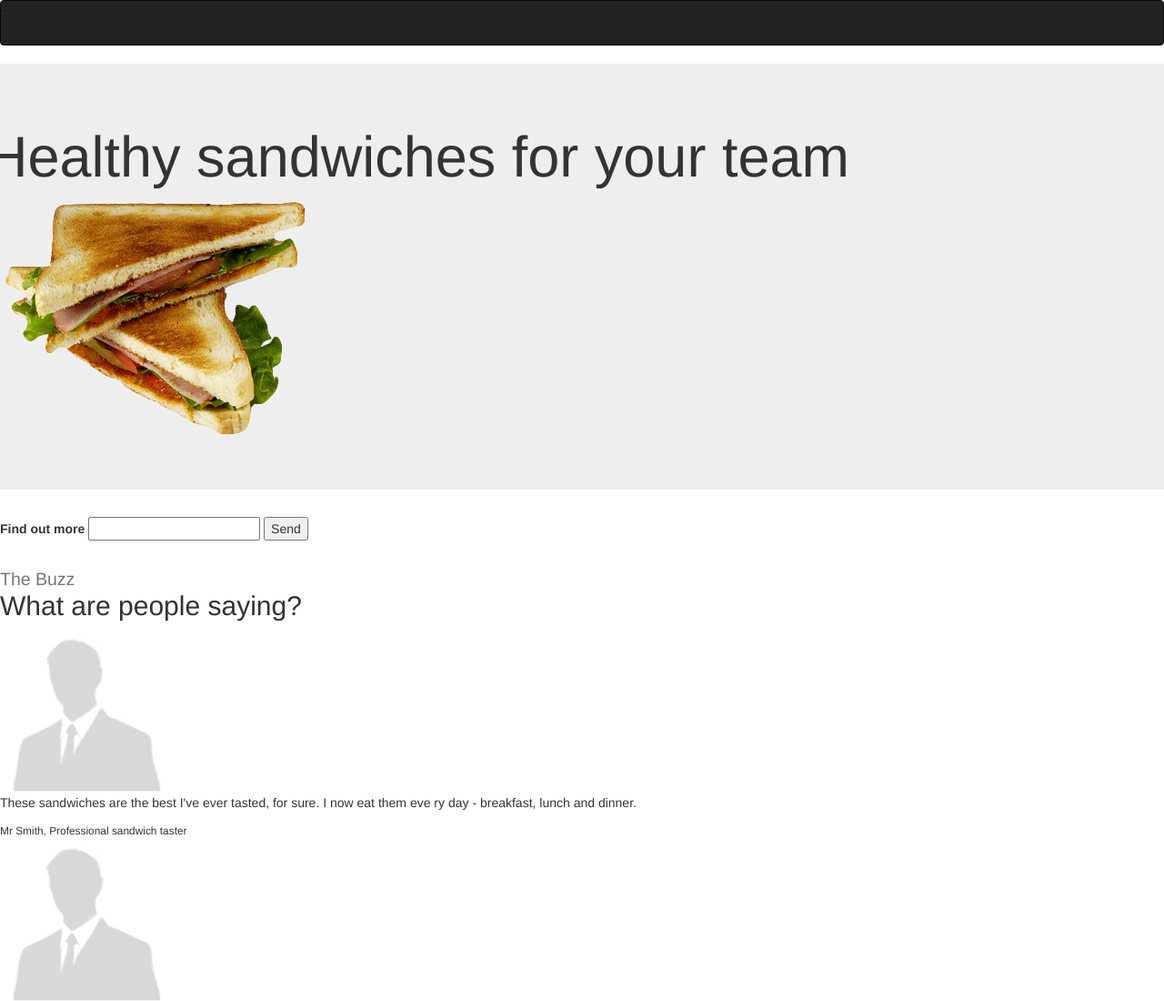
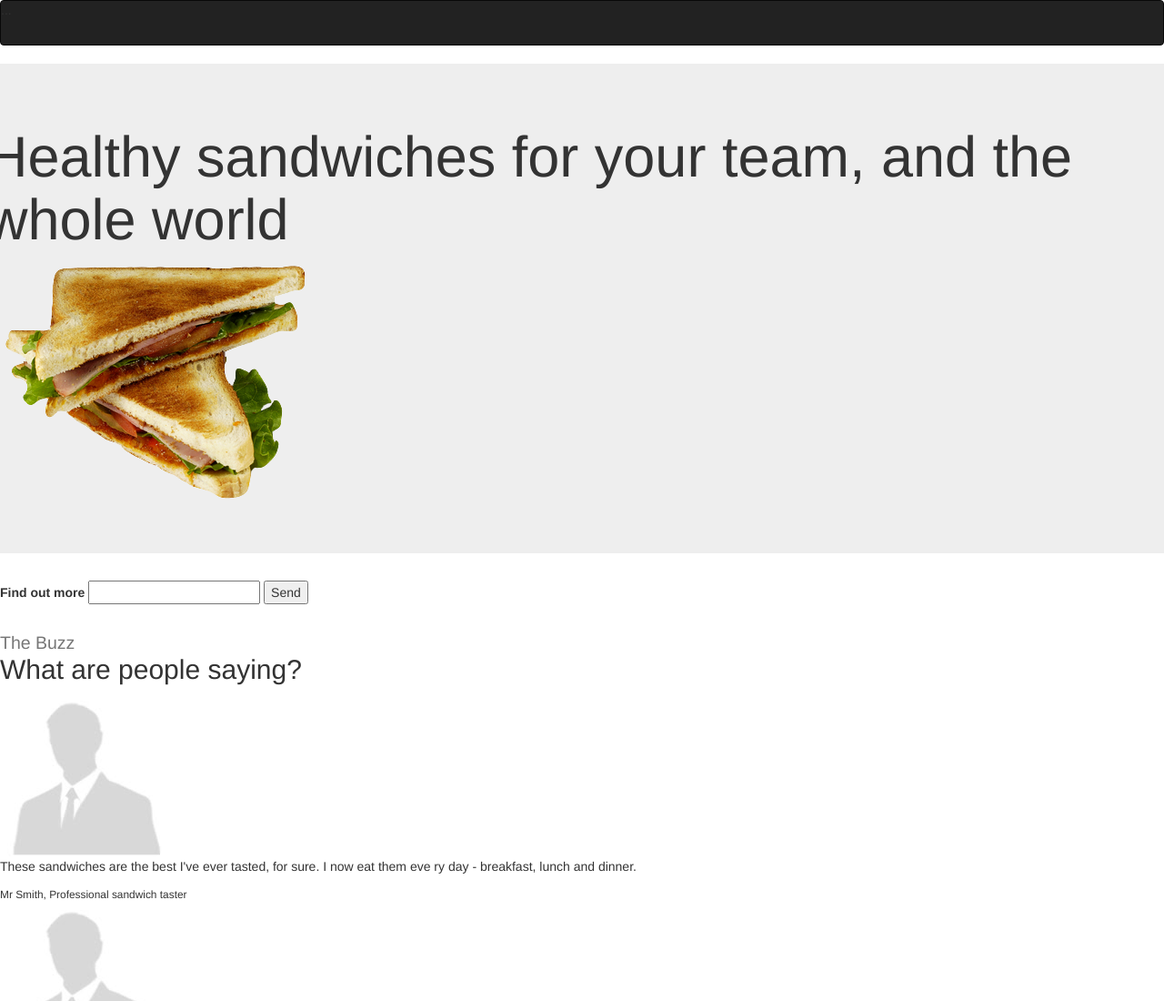
Before and after one commit to mscoach9/cfg.project-1, a plain HTML site: page index.html in a window 1280 px wide. Shown: the top 1100 px of the page at 91% size. Drawn offline with Linux system fonts and the light colour scheme.

Commit message:
added a new branch pages
branch pages

```diff
--- a/index.html
+++ b/index.html
@@ -16,7 +16,7 @@
         <div class="row">
           <div class="co1-xs-4">
       </div>
-    <h1>Healthy sandwiches for your team</h1>
+    <h1>Healthy sandwiches for your team, and the whole world</h1>
      </div>
     <img src='images/sandwich.png'>
 </div>
```
